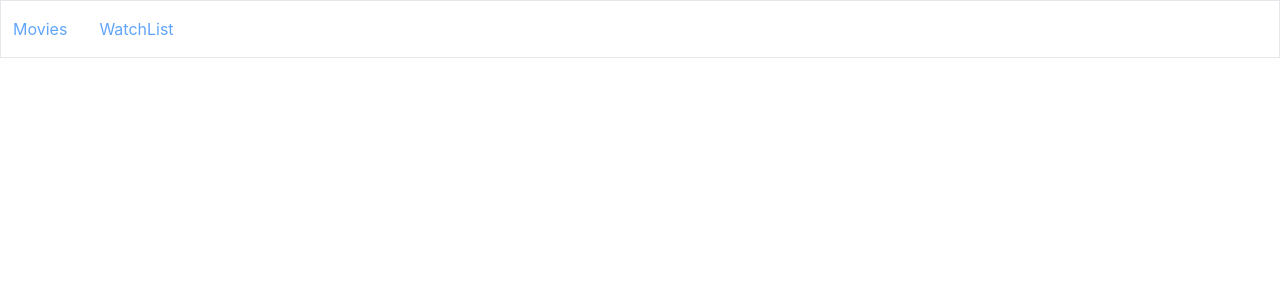
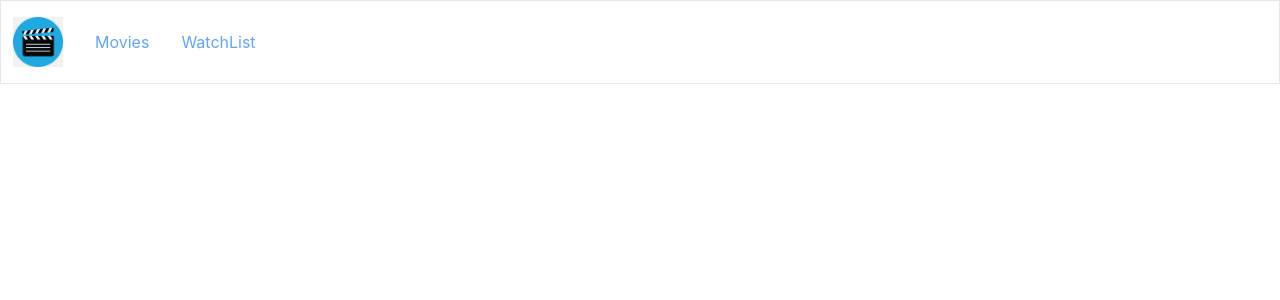
Before and after one commit to HimaGirija99/imdb_project, a React (Create React App) app: page / in a window 1280 px wide. Shown: the top 300 px of the page. Built offline with nearby package versions, Linux system fonts and the light colour scheme.

Commit message:
commit 7

```diff
--- a/src/App.js
+++ b/src/App.js
@@ -1,10 +1,11 @@
 
 import './App.css';
 import navBar from './components/navBar'
-
+import movieLogo from './components/movieLogo.png'
 function App() {
   return (
     <div className = 'flex border space-x-8 items-center pl-3 py-4'>
+    <img src={movieLogo} className = 'w-[50px]'/>
     <h3 className = 'text-blue-400'>Movies</h3>
     <h3 className = 'text-blue-400'>WatchList</h3>
     </div>
```
Also changed, not shown: src/components/movieLogo.png (added).
